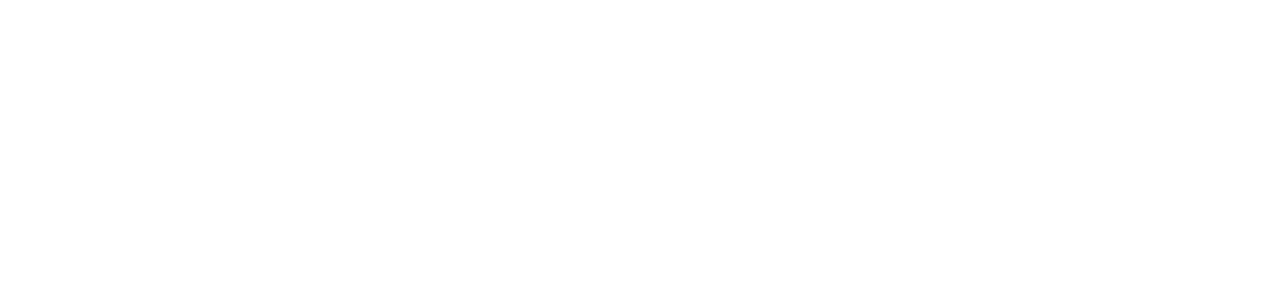
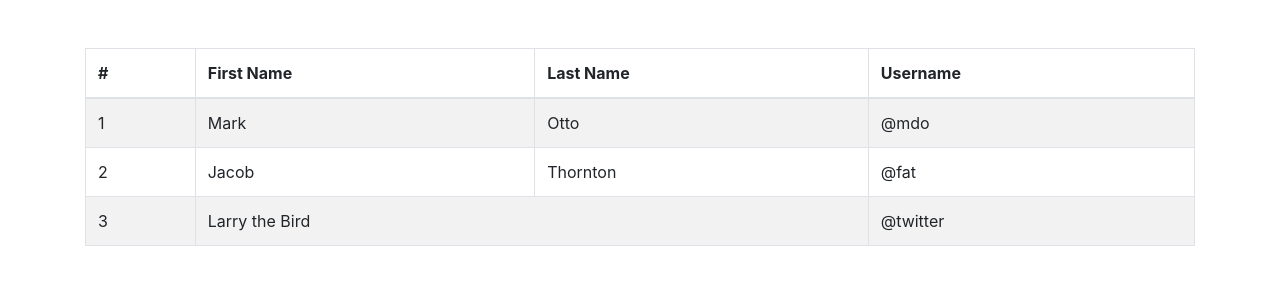
Before and after one commit to WillSerafim/landing-page, a React (Create React App) app: page /users in a window 1280 px wide. Shown: the top 300 px of the page. Built offline with nearby package versions, Linux system fonts and the light colour scheme.

Commit message:
Added login with localStorage

```diff
--- a/public/index.html
+++ b/public/index.html
@@ -13,7 +13,7 @@
 
     <link rel="manifest" href="%PUBLIC_URL%/manifest.json" />
 
-    <title>Barapp</title>
+    <title>BarApp</title>
   </head>
   <body>
     <noscript>You need to enable JavaScript to run this app.</noscript>
--- a/src/pages/home/index.js
+++ b/src/pages/home/index.js
@@ -1,10 +1,23 @@
-import React from 'react';
+import React, {useState} from 'react';
+import {Navbar, Button, Form, Row, Modal, DropdownButton, Dropdown } from 'react-bootstrap';
+
 import './index.css';
 import imgDownload from '../../assets/img/img_download.png'
 import logo from '../../assets/img/B.png'
-import {Navbar, Button, Form, Row} from 'react-bootstrap';
+// import ModalLogin from '.././../components/login/index';
 
 export default function Home() {
+  const [show, setShow] = useState(false);
+  const [email, setEmail] = useState("");
+
+  const handleClose = () => setShow(false);
+  const handleShow = () => setShow(true);
+
+  function handleSubmit () {
+    localStorage.setItem('session', email);
+    handleClose();
+  }
+
   return (
     <>
       <Navbar bg="dark" variant="dark">
@@ -13,7 +26,19 @@ export default function Home() {
         BarApp</Navbar.Brand>
 
           <Form inline className="ml-auto">
-            <Button variant="outline-light" className="mr-sm-2">Login</Button>
+            <Button variant="outline-light" className="mr-sm-2" onClick={handleShow}>Login</Button>
+
+            {localStorage.getItem('session') &&
+              <>
+                <DropdownButton className="mr-2" variant="outline-light" id="dropdown-basic-button" title="Actions">
+                  <Dropdown.Item href="/users">List users</Dropdown.Item>
+                  <Dropdown.Item href="#">Add users</Dropdown.Item>
+                  <Dropdown.Divider/>
+                  <Dropdown.Item href="/" onClick={() => localStorage.clear()}>logout</Dropdown.Item>
+                </DropdownButton>
+              </>
+            }
+
             <Button variant="outline-success">Download App</Button>
           </Form>
       </Navbar>
@@ -54,6 +79,33 @@ export default function Home() {
       </div>
 
       <Navbar strick="bottom" bg="dark"/>
+
+      {/* <ModalLogin {...props}/> */}
+
+      <Modal  size="sm" show={show} onHide={handleClose}>
+        <Modal.Header closeButton>
+          <Modal.Title>Login</Modal.Title>
+        </Modal.Header>
+        <Modal.Body>
+          <Form>
+              <Form.Group controlId="email">
+                <Form.Label>E-mail</Form.Label>
+                <Form.Control type="email"  onChange={e => setEmail(e.target.value)}/>
+              </Form.Group>
+
+              <Form.Group controlId="password">
+                <Form.Label>Senha</Form.Label>
+                <Form.Control type="password" />
+              </Form.Group>
+          </Form>
+        </Modal.Body>
+        <Modal.Footer>
+          <Button variant="success" onClick={handleSubmit}>
+            Login
+          </Button>
+        </Modal.Footer>
+      </Modal>
+
     </>
   );
 }
--- /dev/null
+++ b/src/pages/users/users.js
@@ -0,0 +1,43 @@
+/* eslint-disable no-unused-expressions */
+import React from 'react';
+import {Table, Container} from 'react-bootstrap';
+
+export default function Users() {
+  return (
+    <>
+      <Container>
+        <div className="mt-5">
+          <Table striped bordered hover>
+            <thead>
+              <tr>
+                <th>#</th>
+                <th>First Name</th>
+                <th>Last Name</th>
+                <th>Username</th>
+              </tr>
+            </thead>
+            <tbody>
+              <tr>
+                <td>1</td>
+                <td>Mark</td>
+                <td>Otto</td>
+                <td>@mdo</td>
+              </tr>
+              <tr>
+                <td>2</td>
+                <td>Jacob</td>
+                <td>Thornton</td>
+                <td>@fat</td>
+              </tr>
+              <tr>
+                <td>3</td>
+                <td colSpan="2">Larry the Bird</td>
+                <td>@twitter</td>
+              </tr>
+            </tbody>
+          </Table>
+        </div>
+      </Container>
+    </>
+  )
+}
--- a/src/routes.js
+++ b/src/routes.js
@@ -1,12 +1,14 @@
 import React from 'react';
 import {Switch, BrowserRouter, Route} from 'react-router-dom';
 import Home from './pages/home/index';
+import Users from './pages/users/users';
 
 export default function Routes() {
   return (
     <BrowserRouter>
       <Switch>
         <Route path="/" exact component={Home}/>
+        <Route path="/users" exact component={Users}/>
       </Switch>
     </BrowserRouter>
   )
```
Also changed, not shown: src/components/login/index.js (added, +37 -0 lines).
